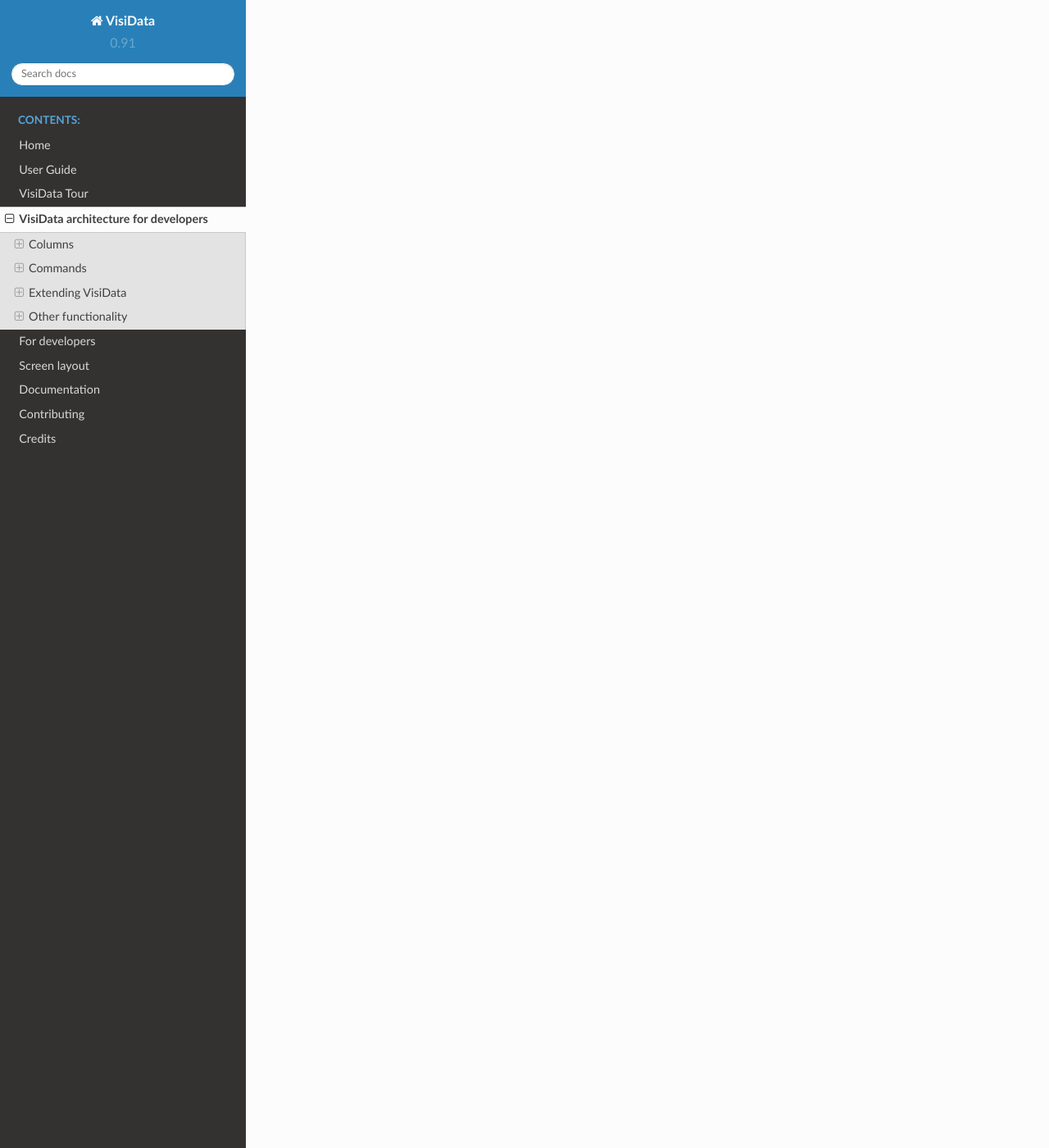
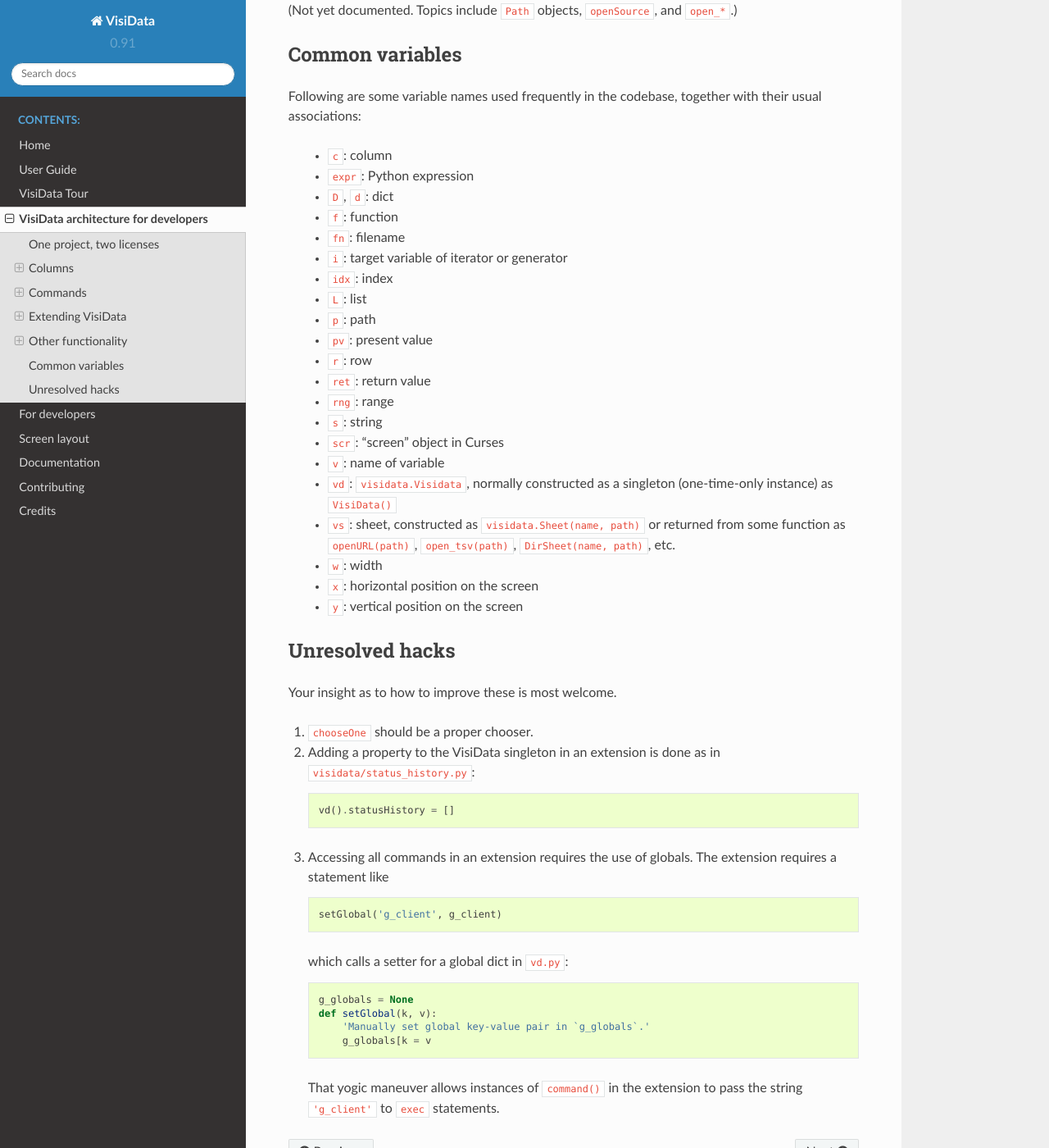
Before and after one commit to saulpw/visidata, a Sphinx documentation site: the page built from docs/dev-guide.rst, in a window 1280 px wide and 1400 px high, scrolled down 9322 px. Shown: the whole window at 82% size. Built offline with Sphinx 7.4.7 and the Read the Docs theme 2.0.0, drawn with Linux system fonts in a browser that asks for light colours; some of the changed text lies outside the part shown.

Commit message:
Add documentation and links to dev-guide.rst

```diff
--- a/docs/dev-guide.rst
+++ b/docs/dev-guide.rst
@@ -8,7 +8,8 @@
 closer to Pandas or an RDBMS.
 
 * The main unit of functionality is the *sheet*. A ``vd`` instance contains a
-  stack of sheets, the last of which (``vd.sheets[0]``) is the one displayed.
+  stack of sheets, the left-most (!) of which (``vd.sheets[0]``) is the one
+  displayed.
 
 * Sheets have *rows* and *columns*.
 
@@ -22,6 +23,12 @@
 Constraining the data to fit within this architecture simplifies the
 implementation and allows for some radical optimizations to data workflow.
 
+One project, two licenses
+=========================
+
+``vd.py`` is a stand-alone library. It is meant for use in other projects. It is distributed under the MIT free software license.
+
+The rest of the matter in this project is distributed under the more restrictive GPLv3 free software license.
 
 Columns
 =======
@@ -450,15 +457,26 @@
 frequently update ``Sheet.progressMade`` with the amount of work already
 done. This is used for the progress meter on the right status line.
 
-``editText``
-------------
+Curses line-editing: ``editText``
+---------------------------------
 
-(Not yet documented.)
+The module-level function ``editText`` is a hack to replace ``curses.textpad``
+for line-editing functionality. It supplies a subset of standard GNU
+`Readline key-bindings
+<https://cnswww.cns.cwru.edu/php/chet/readline/readline.html>`_: ``^a`` for
+start of line, ``^e`` for end of line,
+and so on. One innovation is ``^r`` to reload the initial value of a cell.
 
-Regular expressions (regex)
+Module-level ``editText`` is wrapped by ``VisiData.editText`` and
+``Sheet.editCell``.
+
+Regular expressions (RegEx)
 ---------------------------
 
-(Not yet documented.)
+Developers may enjoy using regular expressions (RegEx) to select rows.
+``VisiData.searchRegex`` is available for that purpose. The flavor of RegEx is
+that of `Python <https://docs.python.org/3/library/re.html>`_, similar to that
+of Perl rather than that of ``vi``.
 
 Drawing
 -------
@@ -487,3 +505,81 @@
 
 (Not yet documented. Topics include ``Path`` objects, ``openSource``, and
 ``open_*``.)
+
+Common variables
+================
+
+Following are some variable names used frequently in the codebase, together with their usual associations:
+
+   * ``c``: column
+
+   * ``expr``: Python expression
+
+   * ``D``, ``d``: dict
+
+   * ``f``: function
+
+   * ``fn``: filename
+
+   * ``i``: target variable of iterator or generator
+
+   * ``idx``: index
+
+   * ``L``: list
+
+   * ``p``: path
+
+   * ``pv``: present value
+
+   * ``r``: row
+
+   * ``ret``: return value
+
+   * ``rng``: range
+
+   * ``s``: string
+
+   * ``scr``: "screen" object in Curses
+
+   * ``v``: name of variable
+
+   * ``vd``: ``visidata.Visidata``, normally constructed as a singleton (one-time-only instance) as ``VisiData()``
+
+   * ``vs``: sheet, constructed as ``visidata.Sheet(name, path)`` or returned from some function as ``openURL(path)``, ``open_tsv(path)``, ``DirSheet(name, path)``, etc.
+
+   * ``w``: width
+
+   * ``x``: horizontal position on the screen
+
+   * ``y``: vertical position on the screen
+
+Unresolved hacks
+================
+
+Your insight as to how to improve these is most welcome.
+
+#. ``chooseOne`` should be a proper chooser.
+
+#. Adding a property to the VisiData singleton in an extension is done as in
+   ``visidata/status_history.py``:
+
+   .. code-block:: python
+
+      vd().statusHistory = []
+
+#. Accessing all commands in an extension requires the use of globals. The extension requires a statement like
+
+   .. code-block:: python
+
+      setGlobal('g_client', g_client)
+
+   which calls a setter for a global dict in ``vd.py``:
+
+   .. code-block:: python
+
+      g_globals = None
+      def setGlobal(k, v):
+          'Manually set global key-value pair in `g_globals`.'
+          g_globals[k = v
+
+   That yogic maneuver allows instances of ``command()`` in the extension to pass the string ``'g_client'`` to ``exec`` statements.
```
